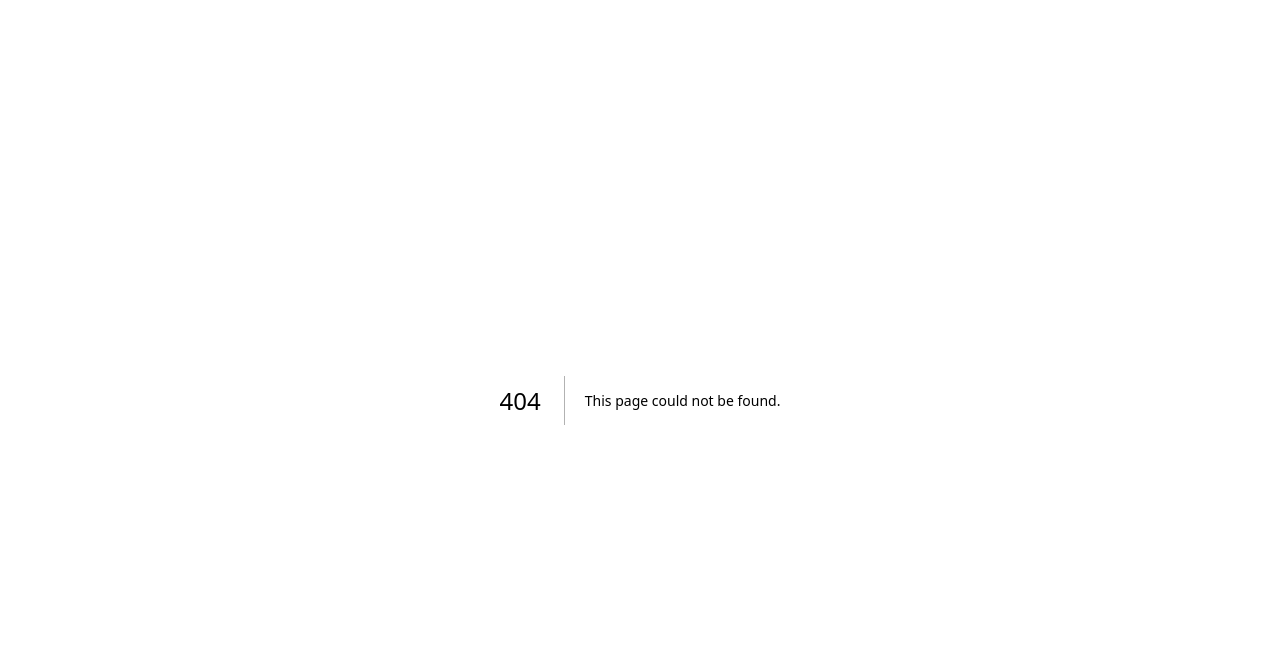
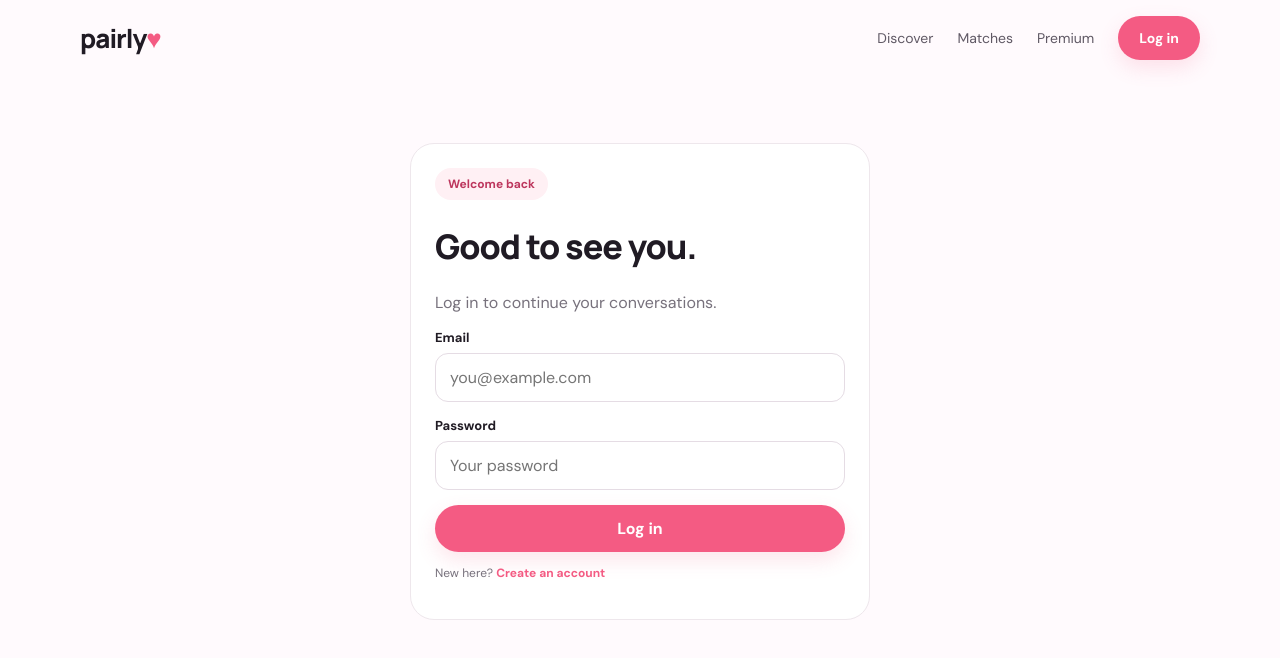
Before and after one commit to kirushnakanthan2021-crypto/Dating_website-, a Next.js app: page /login in a window 1280 px wide. Before the commit this address had no page. Shown: the top 658 px of the page. Built offline with nearby package versions, Linux system fonts and the light colour scheme; no server answers.

Commit message:
Add page: src/app/login/page.tsx

```diff
--- /dev/null
+++ b/src/app/login/page.tsx
@@ -0,0 +1,12 @@
+"use client";
+
+import Link from "next/link";
+import { FormEvent, useState } from "react";
+import Nav from "@/components/Nav";
+import { createClient } from "@/lib/supabase";
+
+export default function LoginPage() {
+  const [email,setEmail]=useState(""); const [password,setPassword]=useState(""); const [message,setMessage]=useState(""); const [busy,setBusy]=useState(false);
+  async function submit(e:FormEvent){e.preventDefault();setMessage("");const supabase=createClient();if(!supabase){setMessage("Add your Supabase URL and key to .env.local first.");return;}setBusy(true);const {error}=await supabase.auth.signInWithPassword({email,password});setBusy(false);if(error){setMessage(error.message);return;}window.location.href="/discover";}
+  return <><Nav/><main className="shell page"><div className="panel form-wrap"><span className="eyebrow">Welcome back</span><h1>Good to see you.</h1><p className="muted">Log in to continue your conversations.</p><form onSubmit={submit}><div className="field"><label>Email</label><input type="email" autoComplete="email" required value={email} onChange={e=>setEmail(e.target.value)} placeholder="you@example.com"/></div><div className="field"><label>Password</label><input type="password" autoComplete="current-password" required value={password} onChange={e=>setPassword(e.target.value)} placeholder="Your password"/></div><button className="btn primary" style={{width:"100%"}} disabled={busy}>{busy?"Logging in…":"Log in"}</button></form>{message&&<div className="status">{message}</div>}<p className="form-note">New here? <Link href="/signup" style={{color:"var(--pink)",fontWeight:700}}>Create an account</Link></p></div></main></>;
+}
```
